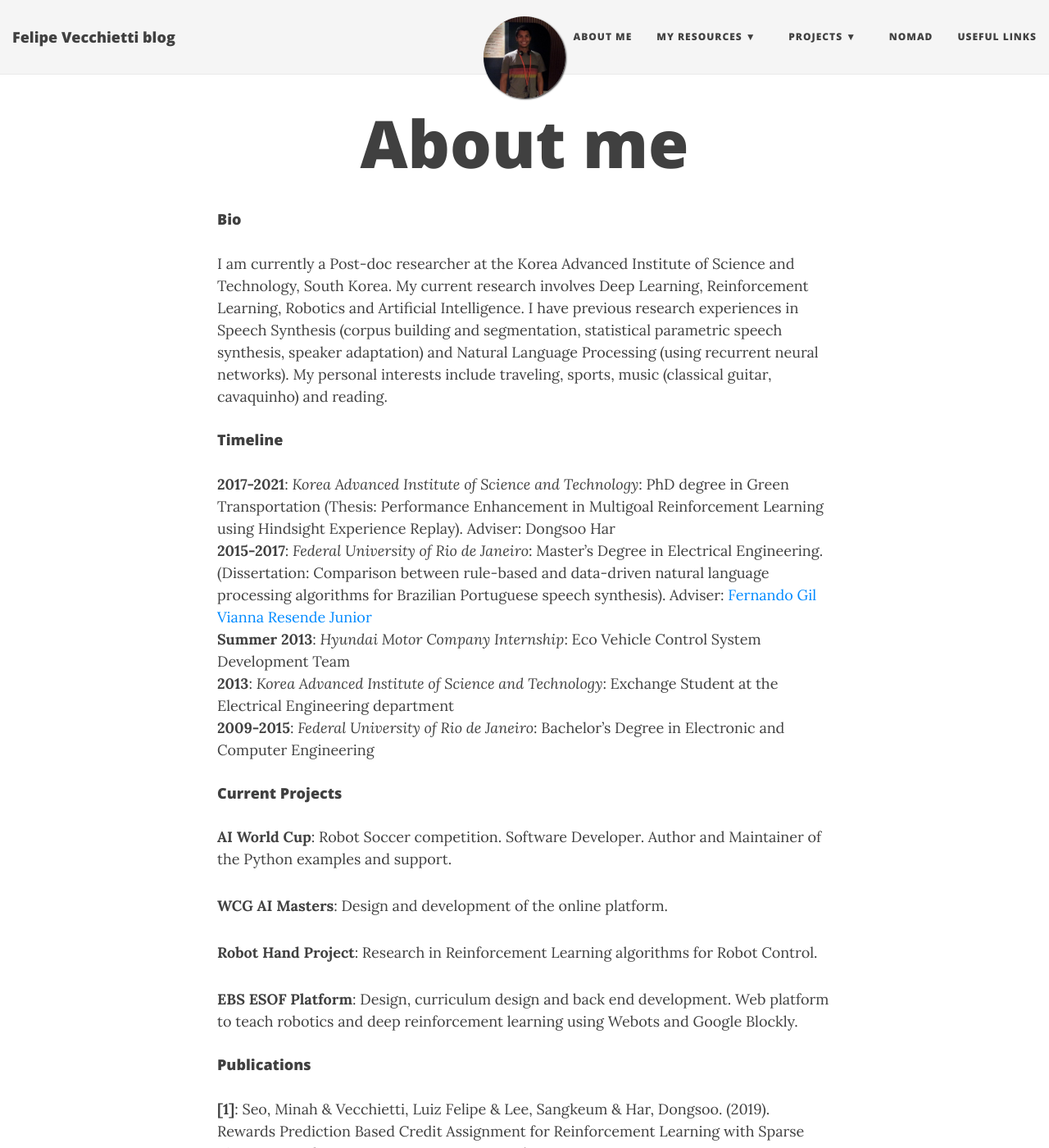
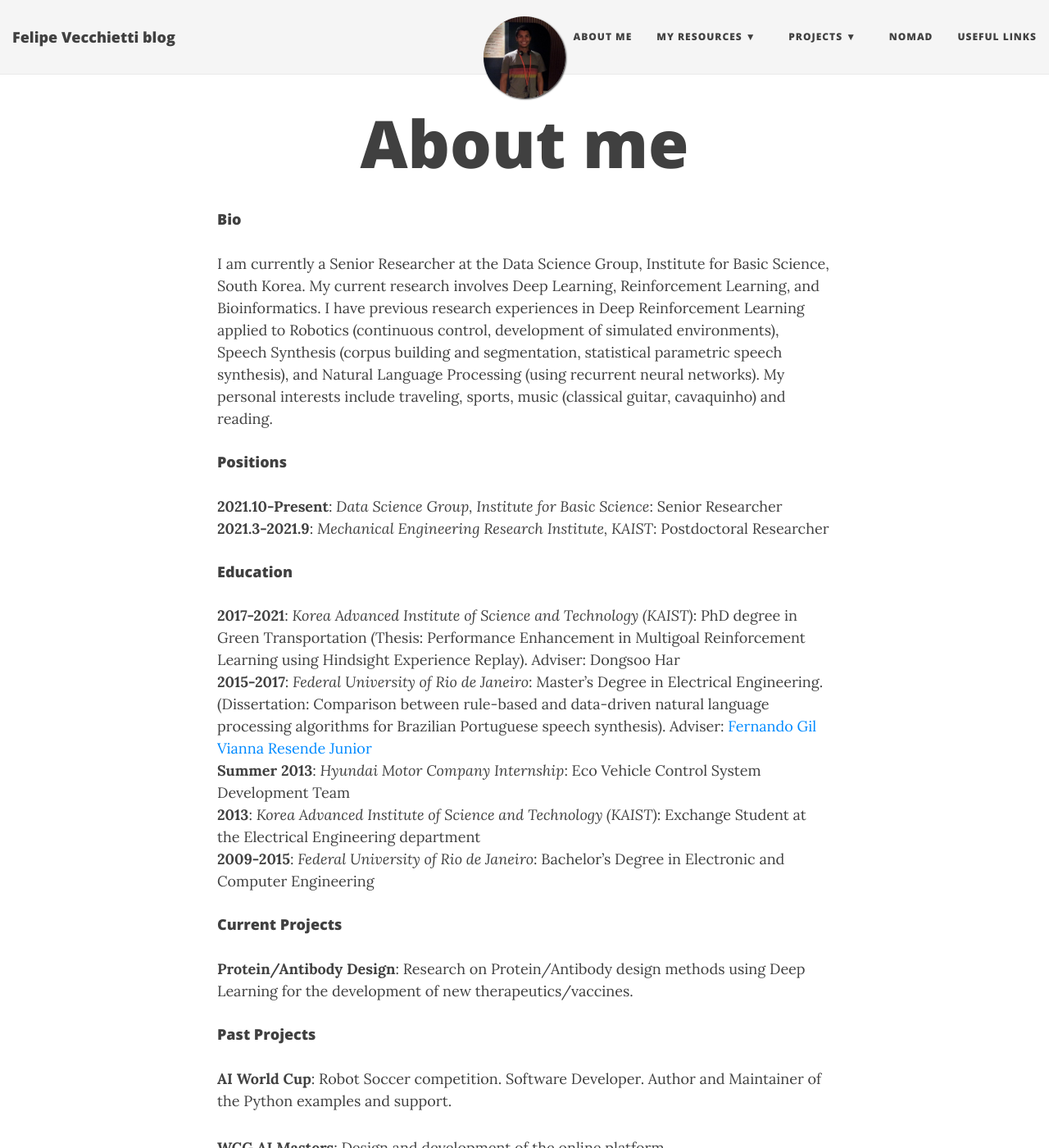
Before and after one commit to lfelipesv/lfelipesv.github.io, a Jekyll site: the page built from aboutme.md, in a window 1280 px wide and 1400 px high. Shown: the whole window at 82% size. Built offline with Jekyll 4.4.1, drawn with Linux system fonts in a browser that asks for light colours; nearby versions of some CDN libraries; some of the changed text lies outside the part shown.

Commit message:
Update current position IBS

```diff
--- a/aboutme.md
+++ b/aboutme.md
@@ -6,17 +6,26 @@ subtitle:
 
 #### Bio
 
-I am currently a Post-doc researcher at the Korea Advanced Institute of Science and Technology, South Korea. My current research involves Deep Learning, Reinforcement Learning, Robotics and Artificial Intelligence. I have previous research experiences in Speech Synthesis (corpus building and segmentation, statistical parametric speech synthesis, speaker adaptation) and Natural Language Processing (using recurrent neural networks). My personal interests include traveling, sports, music (classical guitar, cavaquinho) and reading.
+I am currently a Senior Researcher at the Data Science Group, Institute for Basic Science, South Korea. My current research involves Deep Learning, Reinforcement Learning, and Bioinformatics. I have previous research experiences in Deep Reinforcement Learning applied to Robotics (continuous control, development of simulated environments), Speech Synthesis (corpus building and segmentation, statistical parametric speech synthesis), and Natural Language Processing (using recurrent neural networks). My personal interests include traveling, sports, music (classical guitar, cavaquinho) and reading.
 
-#### Timeline
+#### Positions
 
-**2017-2021**: _Korea Advanced Institute of Science and Technology_: PhD degree in Green Transportation (Thesis: Performance Enhancement in Multigoal Reinforcement Learning using Hindsight Experience Replay). Adviser: Dongsoo Har
+**2021.10-Present**: _Data Science Group, Institute for Basic Science_: Senior Researcher
+**2021.3-2021.9**: _Mechanical Engineering Research Institute, KAIST_: Postdoctoral Researcher
+
+#### Education
+
+**2017-2021**: _Korea Advanced Institute of Science and Technology (KAIST)_: PhD degree in Green Transportation (Thesis: Performance Enhancement in Multigoal Reinforcement Learning using Hindsight Experience Replay). Adviser: Dongsoo Har
 **2015-2017**: _Federal University of Rio de Janeiro_: Master's Degree in Electrical Engineering. (Dissertation: Comparison between rule-based and data-driven natural language processing algorithms for Brazilian Portuguese speech synthesis). Adviser: [Fernando Gil Vianna Resende Junior](http://pee.ufrj.br/prof/?ID=gil)
 **Summer 2013**: _Hyundai Motor Company Internship_: Eco Vehicle Control System Development Team
-**2013**: _Korea Advanced Institute of Science and Technology_: Exchange Student at the Electrical Engineering department
+**2013**: _Korea Advanced Institute of Science and Technology (KAIST)_: Exchange Student at the Electrical Engineering department
 **2009-2015**: _Federal University of Rio de Janeiro_: Bachelor's Degree in Electronic and Computer Engineering
 
 #### Current Projects
+
+**Protein/Antibody Design**: Research on Protein/Antibody design methods using Deep Learning for the development of new therapeutics/vaccines.
+
+#### Past Projects
 
 **AI World Cup**: Robot Soccer competition. Software Developer. Author and Maintainer of the Python examples and support.
 
@@ -50,7 +59,11 @@ I am currently a Post-doc researcher at the Korea Advanced Institute of Science
 
 **[11]**: Kim, Taeyoung & Vecchietti, Luiz Felipe et al. "Two-stage training algorithm for AI robot soccer." https://arxiv.org/abs/2104.05931 (2021).
 
+**[12]**: Lee, Sangkeum & Jin, Hojun & Vecchietti, Luiz Felipe et al. "Cooperative decentralized peer-to-peer electricity trading of nanogrid clusters based on predictions of load demand and PV power generation using a gated recurrent unit model." IET Renewable Power Generation, vol. 15, pp. 3505-3523 (2021).
+
 #### Reviewer
 
 - IEEE Transactions on Cybernetics
 - IEEE Sensors
+- IEEE Transactions on Games
+- ICML LatinX Workshop 2021
```
